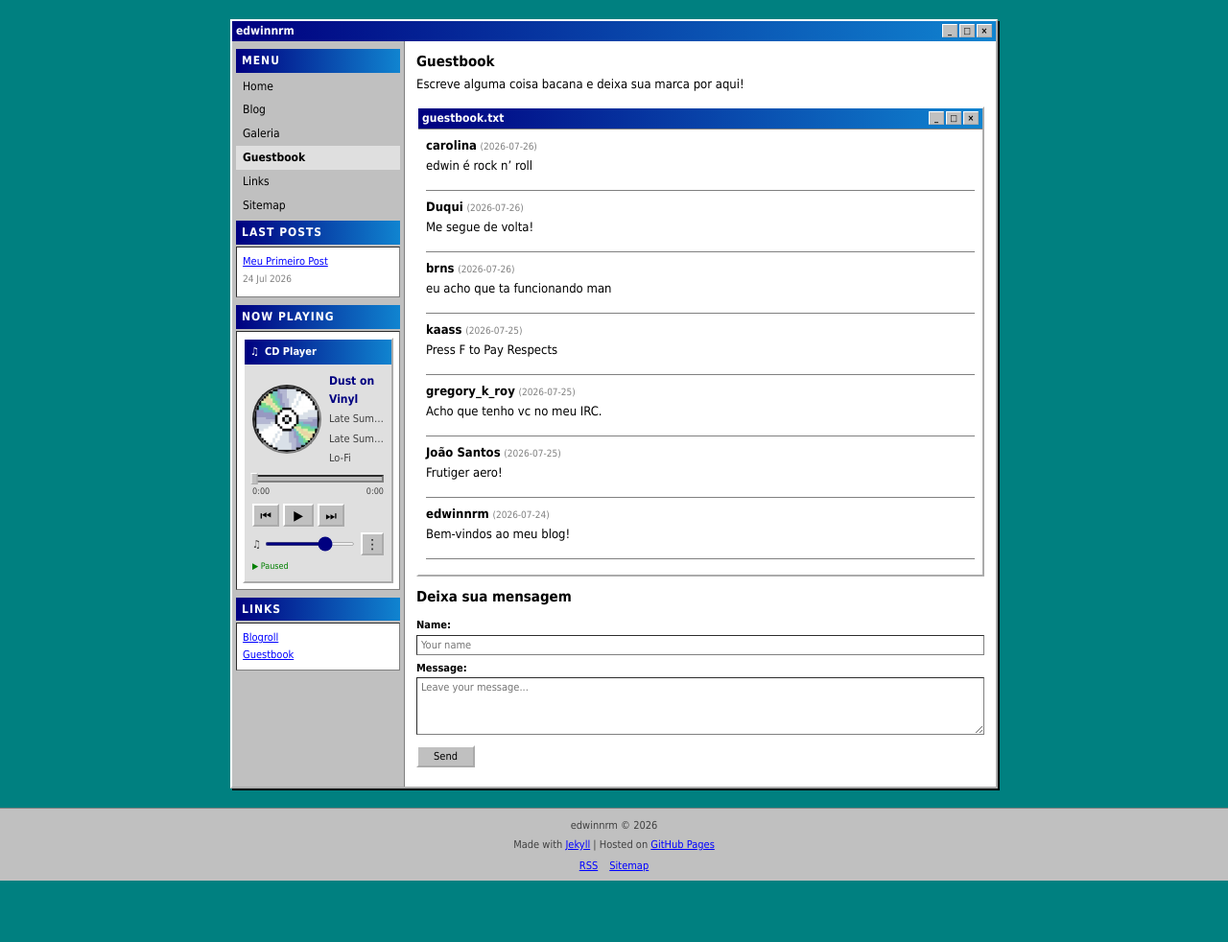
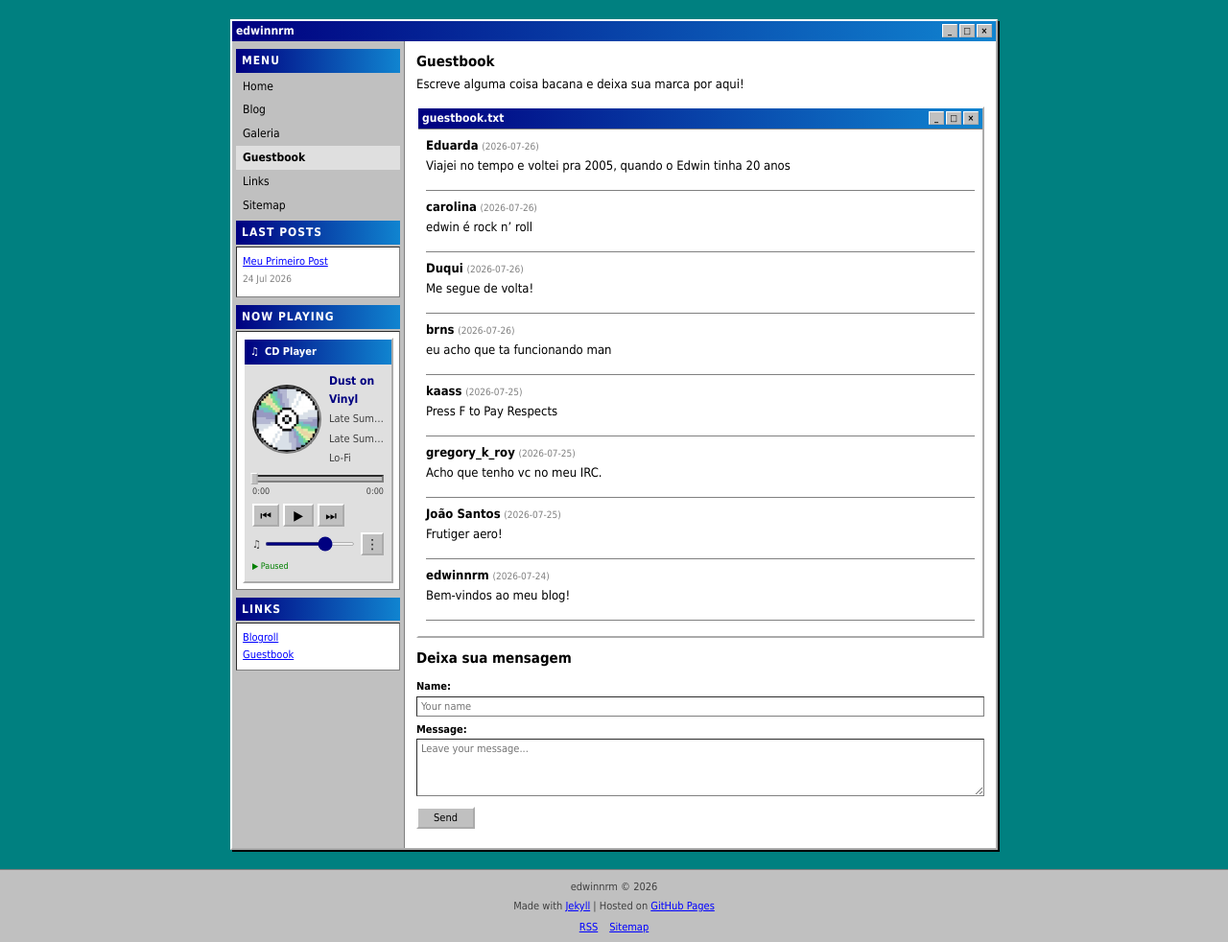
Before and after one commit to EdwinNRM/Blog, a Jekyll site: the page built from pages/guestbook.md, in a window 1280 px wide. Shown: the whole page at 96% size. Built offline with Jekyll 4.4.1, drawn with Linux system fonts in a browser that asks for light colours; before the commit the page ends 920 px from its top, so only the background shows below that.

Commit message:
Add guestbook entry from Eduarda

```diff
--- a/_data/guestbook.yml
+++ b/_data/guestbook.yml
@@ -26,3 +26,7 @@
 - name: "carolina"
   date: "2026-07-26"
   message: "edwin é rock n’ roll"
+
+- name: "Eduarda"
+  date: "2026-07-26"
+  message: "Viajei no tempo e voltei pra 2005, quando o Edwin tinha 20 anos"
```
